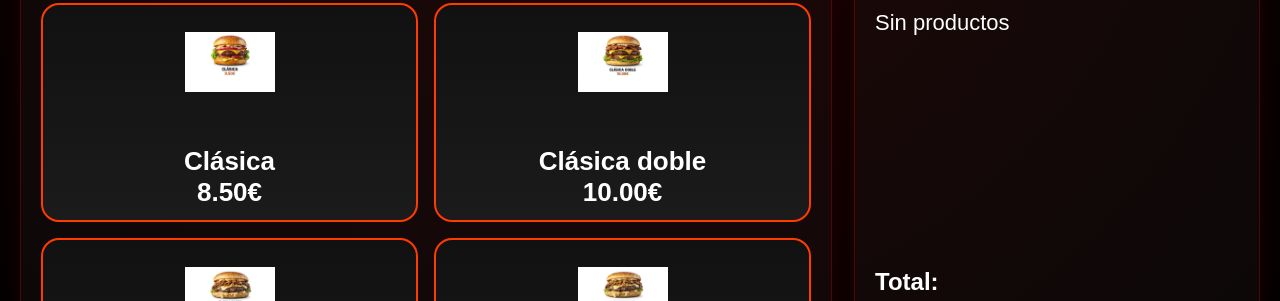
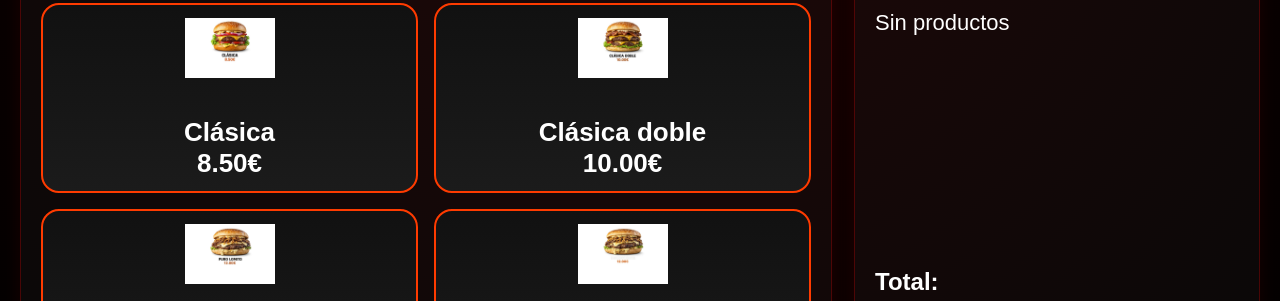
Before and after one commit to paredesalfredo94-coder/lacallejera-tpv, a plain HTML site: page index.html in a window 1280 px wide. Shown: the part 225-526 px from the top of the page. Drawn offline with Linux system fonts and the light colour scheme.

Commit message:
Update style.css

```diff
--- a/style.css
+++ b/style.css
@@ -84,14 +84,18 @@ body{
 }
 
 .grid{
-    display:grid;
-    grid-template-columns:repeat(2,1fr);
-    gap:16px;
+display:grid;
+grid-template-columns:repeat(2,1fr);
+gap:16px;
+align-items:stretch;
+grid-auto-rows:190px;
 }
 
 /* PRODUCTO */
 
 .grid button{
+height:100%;
+width:100%;
 background:linear-gradient(180deg,#111,#1b1b1b);
 border:2px solid #ff3b00;
 color:white;
```
